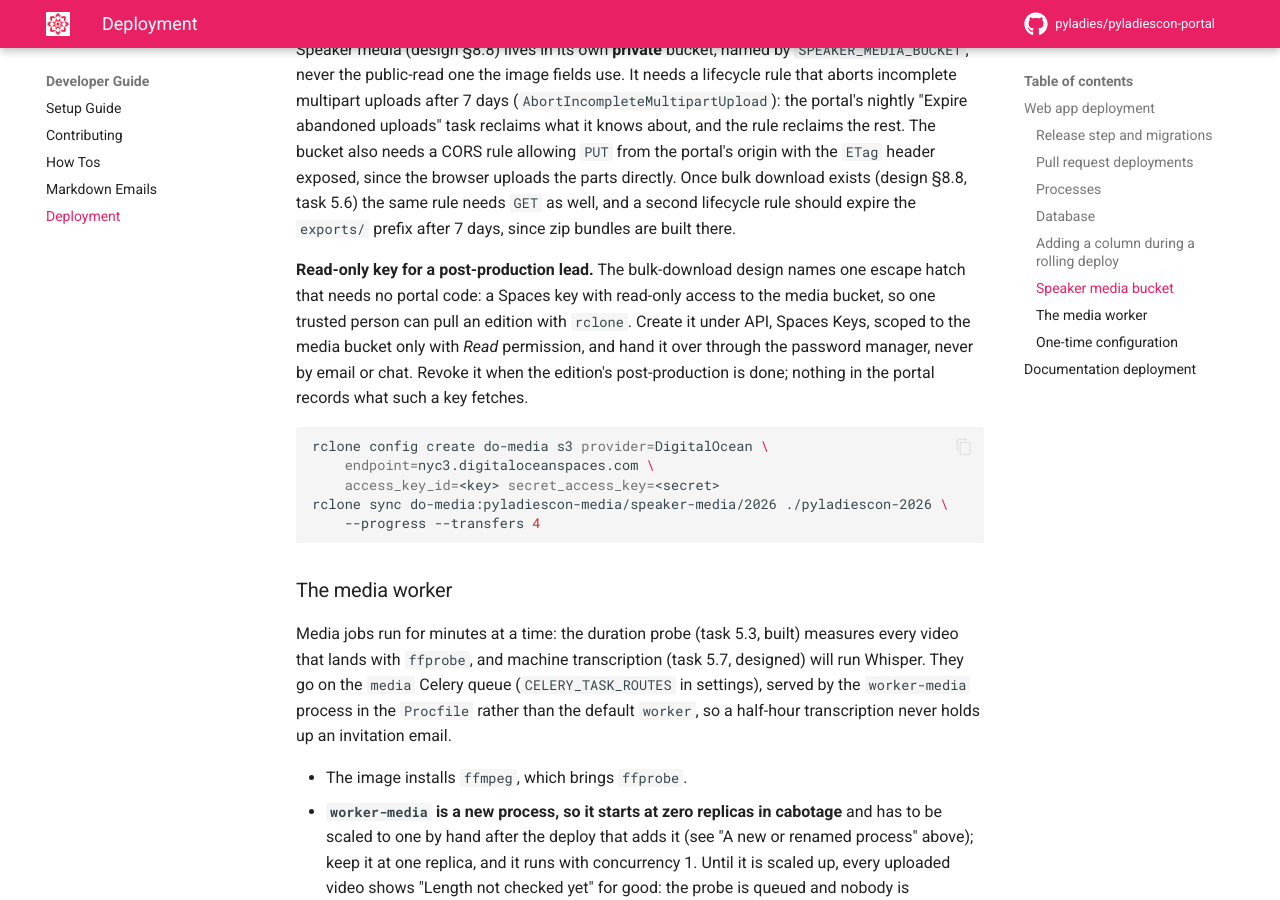
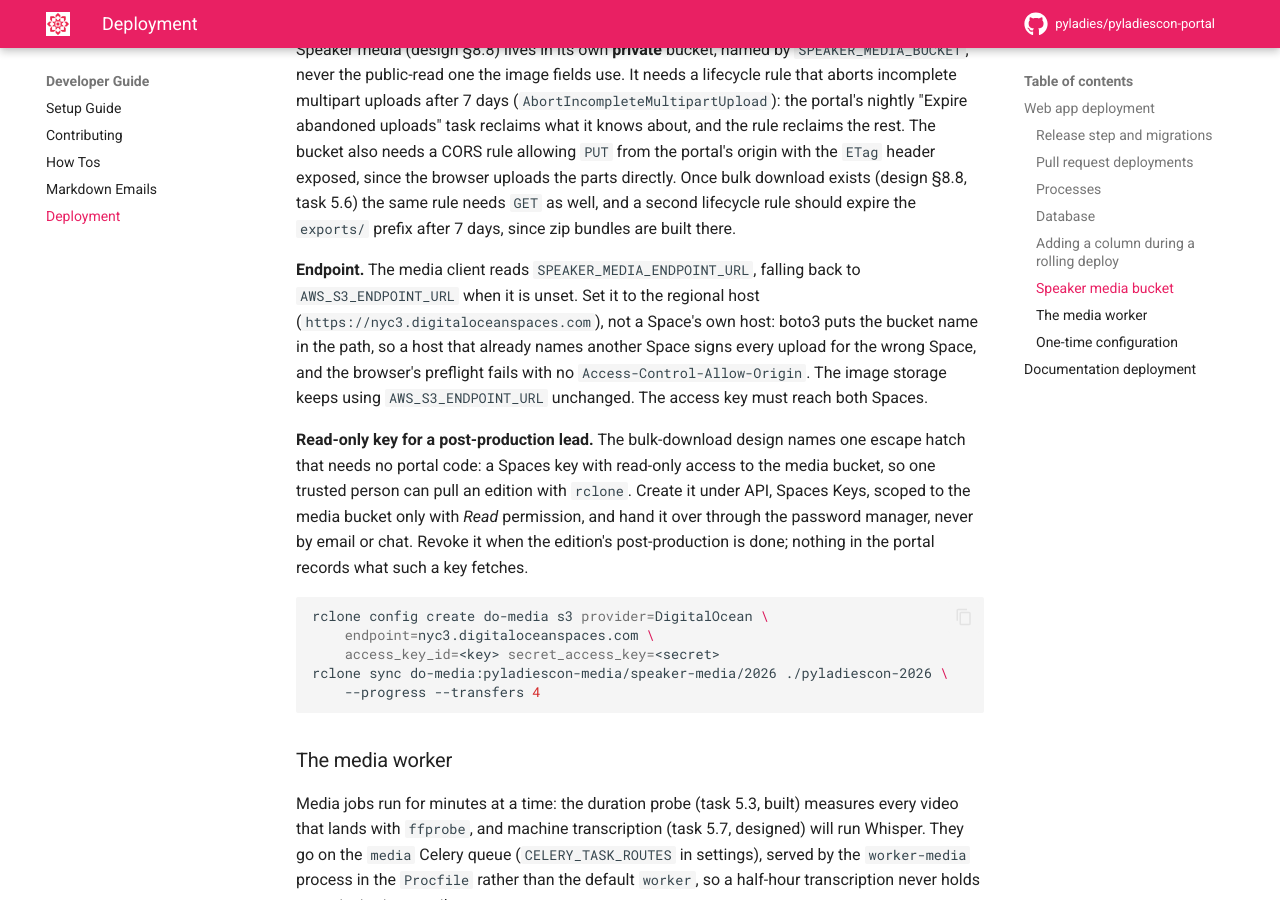
Before and after one commit to pyladies/pyladiescon-portal, an MkDocs documentation site: the page built from docs/developer/deployment.md, in a window 1280 px wide and 900 px high, scrolled down 3183 px. Built offline with MkDocs 1.6.1 and Material for MkDocs 9.7.7, drawn with Linux system fonts in a browser that asks for light colours; comment, search, counter and statistics services are not loaded.

Commit message:
Speaker media gets its own endpoint setting, so the public Space's host cannot capture its uploads
AWS_S3_ENDPOINT_URL can name the public Space's own host, and the media
client signed every part URL for that Space. SPEAKER_MEDIA_ENDPOINT_URL
overrides it for media only and falls back to the old variable.

```diff
--- a/docs/developer/deployment.md
+++ b/docs/developer/deployment.md
@@ -160,6 +160,14 @@ directly. Once bulk download exists (design §8.8, task 5.6) the same
 rule needs `GET` as well, and a second lifecycle rule should expire the
 `exports/` prefix after 7 days, since zip bundles are built there.
 
+**Endpoint.** The media client reads `SPEAKER_MEDIA_ENDPOINT_URL`, falling
+back to `AWS_S3_ENDPOINT_URL` when it is unset. Set it to the regional host
+(`https://nyc3.digitaloceanspaces.com`), not a Space's own host: boto3 puts
+the bucket name in the path, so a host that already names another Space
+signs every upload for the wrong Space, and the browser's preflight fails
+with no `Access-Control-Allow-Origin`. The image storage keeps using
+`AWS_S3_ENDPOINT_URL` unchanged. The access key must reach both Spaces.
+
 **Read-only key for a post-production lead.** The bulk-download design
 names one escape hatch that needs no portal code: a Spaces key with
 read-only access to the media bucket, so one trusted person can pull an
```
Also changed, not shown: 1 other file.
